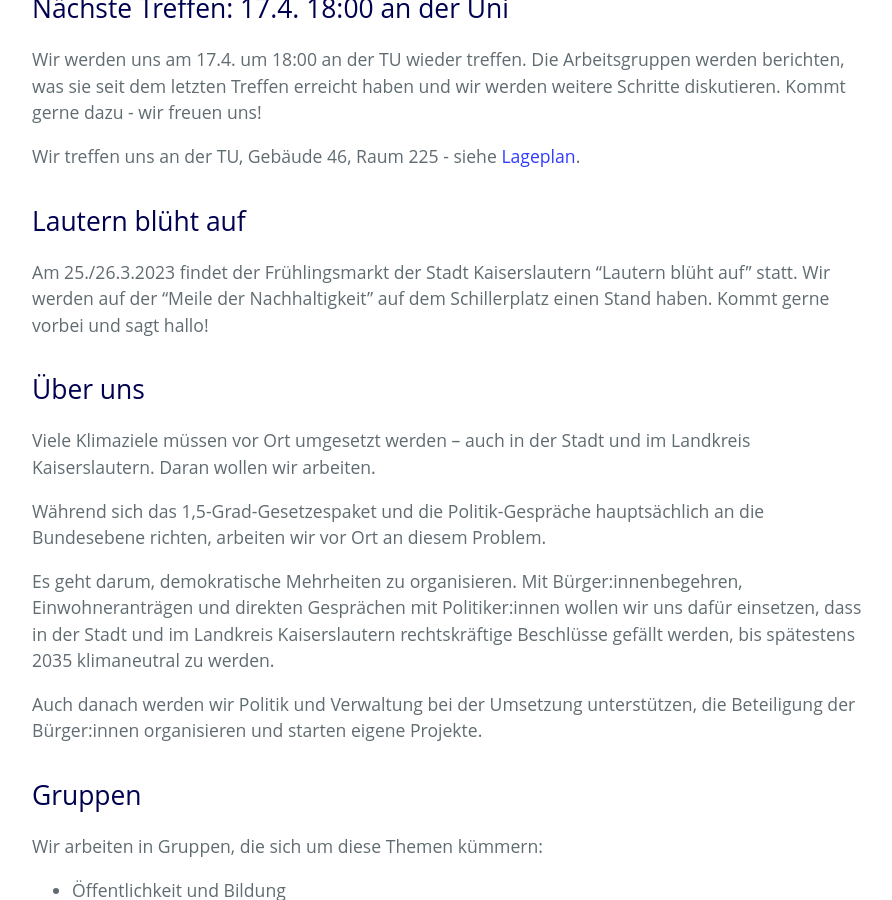
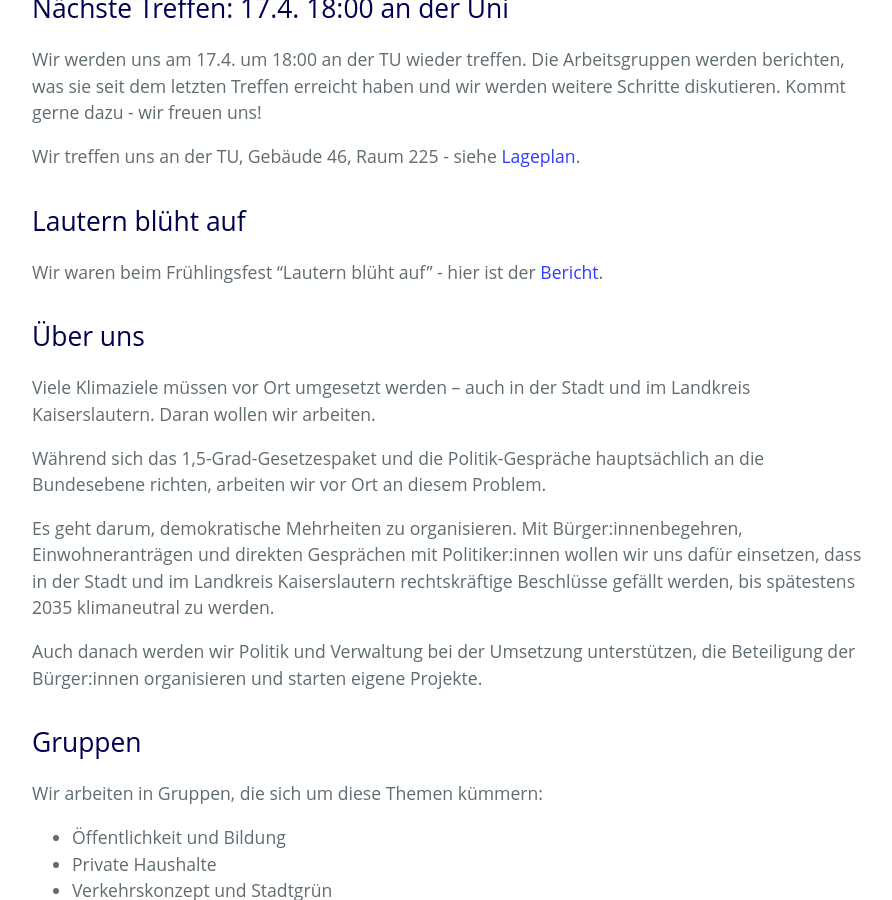
Before and after one commit to klimalautern/klimalautern.github.io, a Jekyll site: the page built from index.md, in a window 1280 px wide and 900 px high, scrolled down 679 px. Shown: the whole window, without its empty margins (192-1084 px from the left). Built offline with Jekyll 4.4.1, drawn with Linux system fonts in a browser that asks for light colours; our own code applies the rules of GitHub Pages for plain Markdown files; a script that is not in the unit is left out.

Commit message:
Link auf Blog zu "Lautern blüht auf" ergänzt

```diff
--- a/index.md
+++ b/index.md
@@ -16,10 +16,7 @@ Wir treffen uns an der TU, Gebäude 46, Raum 225 - siehe
 
 ## Lautern blüht auf
 
-Am 25./26.3.2023 findet der Frühlingsmarkt der Stadt Kaiserslautern
-"Lautern blüht auf"
-statt. Wir werden auf der “Meile der Nachhaltigkeit” auf dem
-Schillerplatz einen Stand haben. Kommt gerne vorbei und sagt hallo!
+Wir waren beim Frühlingsfest "Lautern blüht auf" - hier ist der [Bericht](/2023/03/25/lautern-blueht-auf.html).
 
 ## Über uns
 
```
